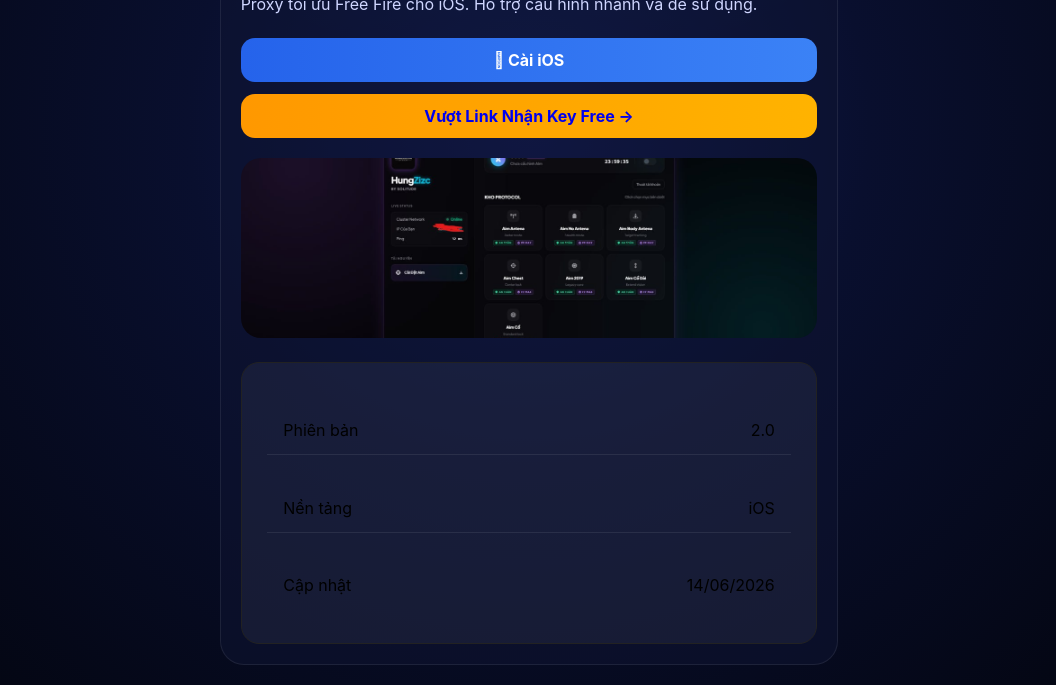
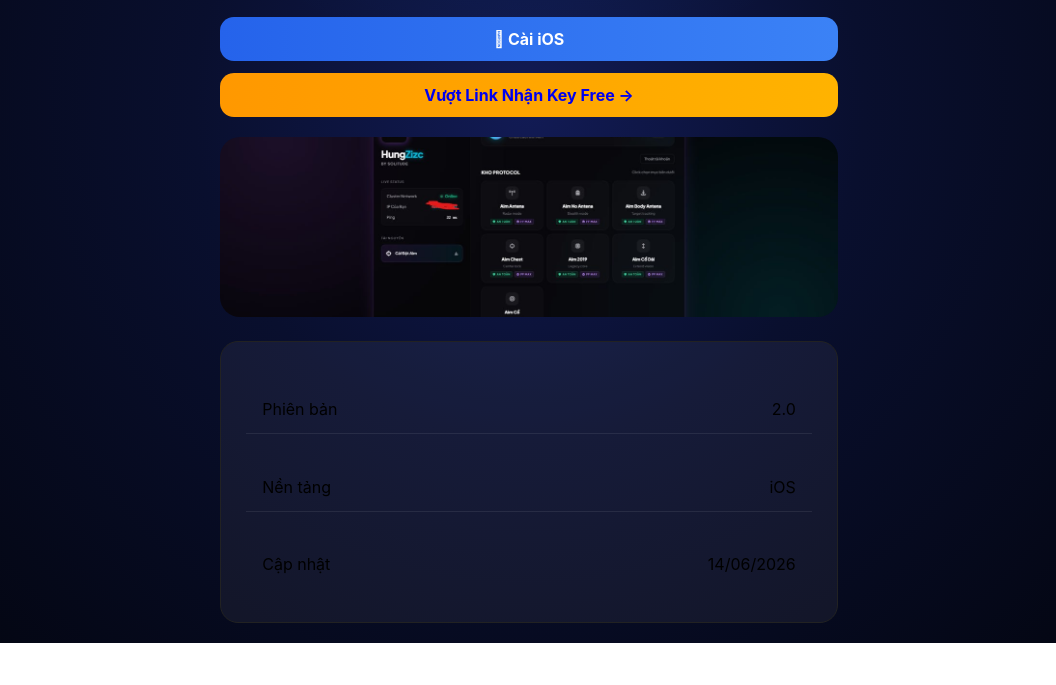
Before and after one commit to hungzizc/hungzizc.github.io, a plain HTML site: page proxy-free-fire.html in a window 1280 px wide. Shown: the part 435-1120 px from the top of the page, without its empty margins (111-1167 px from the left). After the commit the page ends 1078 px from the top, so only its background shows below. Drawn offline with Linux system fonts and the light colour scheme.

Commit message:
Update proxy-free-fire.html

```diff
--- a/proxy-free-fire.html
+++ b/proxy-free-fire.html
@@ -141,13 +141,11 @@
 }
 .detail-card{
 
-    background:rgba(15,20,50,.55);
+    background:none !important;
 
-    border:1px solid rgba(255,255,255,.08);
+    border:none !important;
 
-    border-radius:24px;
-
-    padding:20px;
+    box-shadow:none !important;
 
 }
 .app-title{
```
